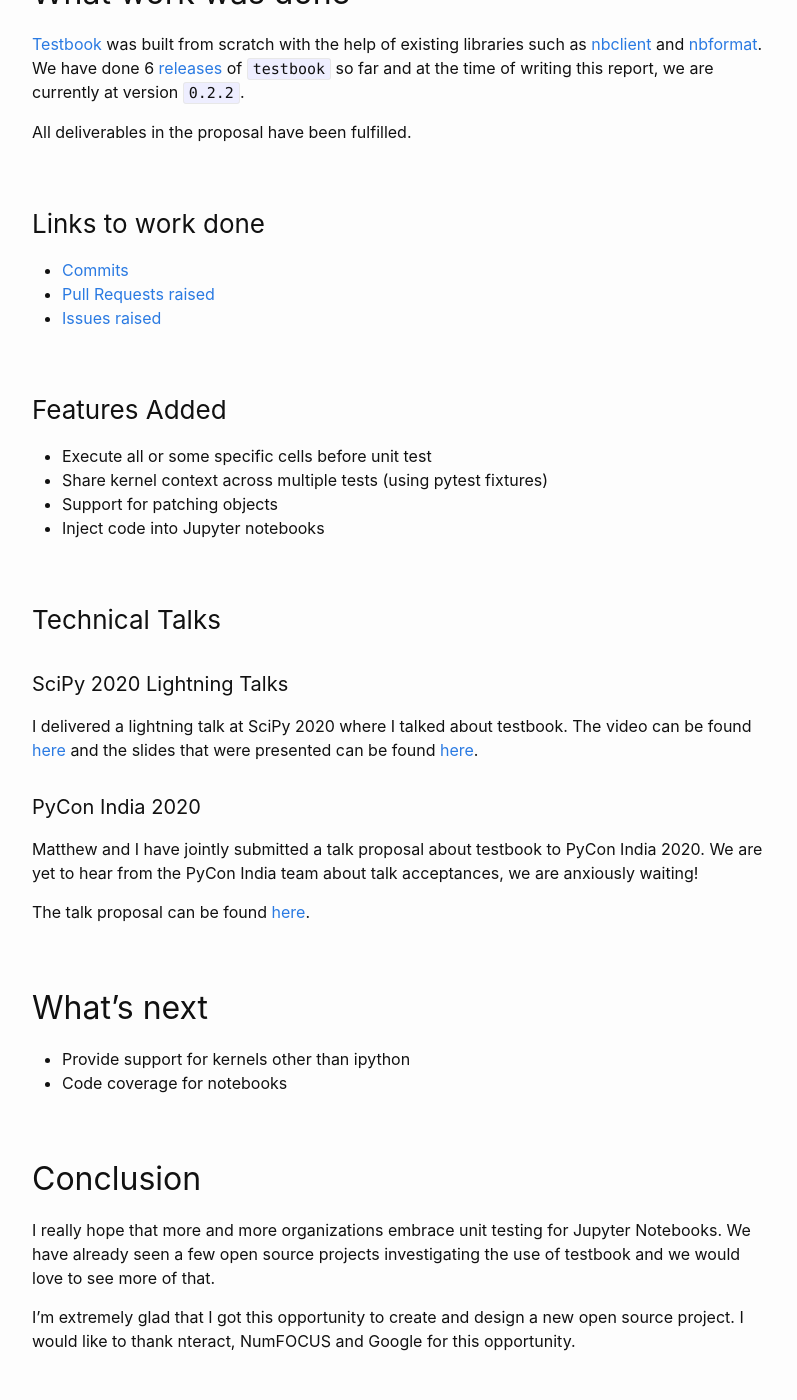
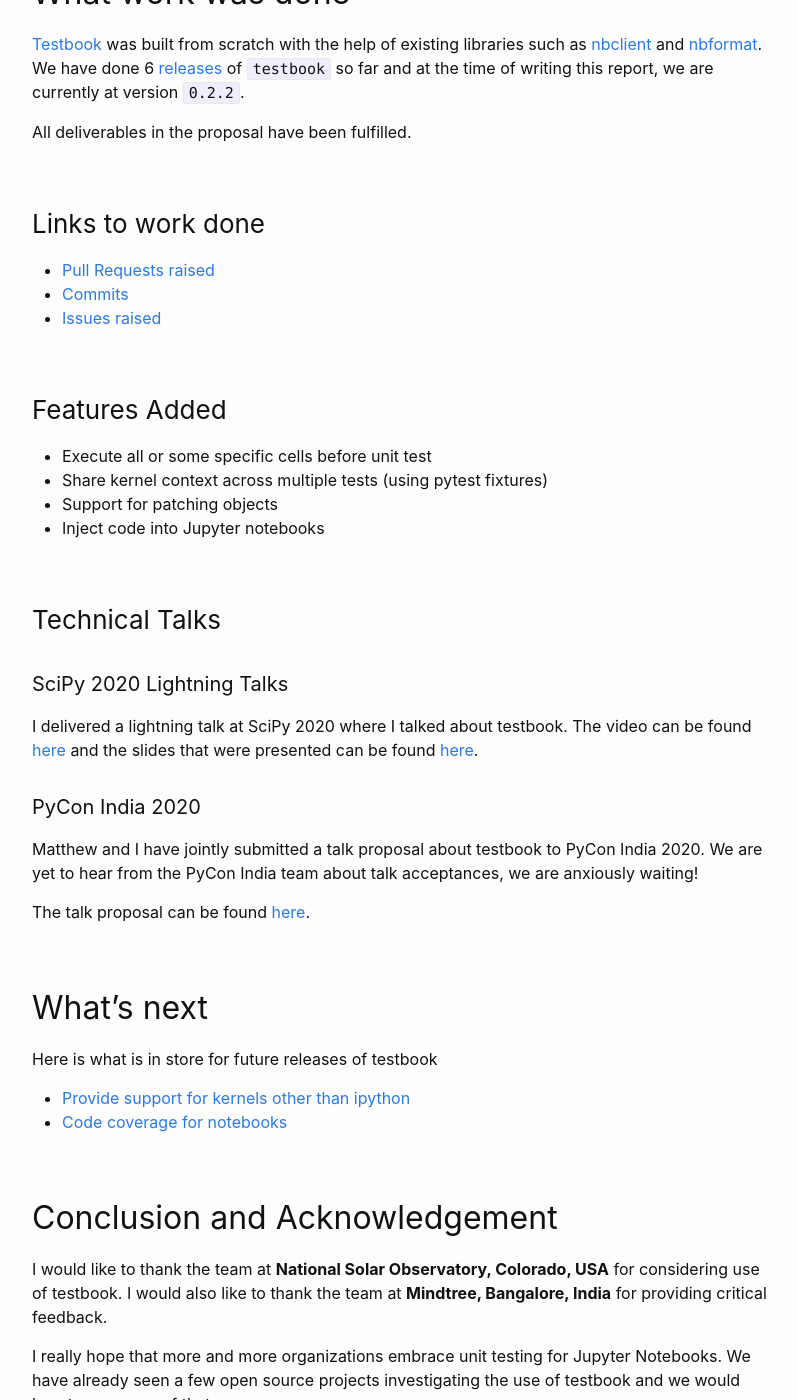
Before and after one commit to rohitsanj/rohitsanj.github.io, a Jekyll site: the page built from _gsoc/final.md, in a window 1280 px wide and 1400 px high, scrolled down 598 px. Shown: the whole window, without its empty margins (238-1035 px from the left). Built offline with Jekyll 4.4.1, drawn with Linux system fonts in a browser that asks for light colours; comment, search, counter and statistics services are not loaded.

Commit message:
refactor

```diff
--- a/_gsoc/final.md
+++ b/_gsoc/final.md
@@ -17,9 +17,9 @@
 
 ### Links to work done
 
+- [Pull Requests raised](https://github.com/nteract/testbook/pulls?q=is%3Apr+label%3AGSoC-2020)
 - [Commits](https://github.com/nteract/testbook/commits?author=rohitsanj)
-- [Pull Requests raised](https://github.com/nteract/testbook/pulls?q=is%3Apr+author%3Arohitsanj+)
-- [Issues raised](https://github.com/nteract/testbook/issues?q=is%3Aissue+author%3Arohitsanj)
+- [Issues raised](https://github.com/nteract/testbook/issues?q=is%3Aissue+label%3AGSoC-2020+)
 
 ### Features Added
 
@@ -42,10 +42,14 @@
 
 ## What's next
 
-- Provide support for kernels other than ipython
-- Code coverage for notebooks
+Here is what is in store for future releases of testbook
 
-## Conclusion
+- [Provide support for kernels other than ipython](https://github.com/nteract/testbook/issues/58)
+- [Code coverage for notebooks](https://github.com/nteract/testbook/issues/12)
+
+## Conclusion and Acknowledgement
+
+I would like to thank the team at **National Solar Observatory, Colorado, USA**  for considering use of testbook. I would also like to thank the team at **Mindtree, Bangalore, India** for providing critical feedback.
 
 I really hope that more and more organizations embrace unit testing for Jupyter Notebooks. We have already seen a few open source projects investigating the use of testbook and we would love to see more of that.
 
```
Also changed, not shown: _gsoc/6.md (+1 -1 lines).
